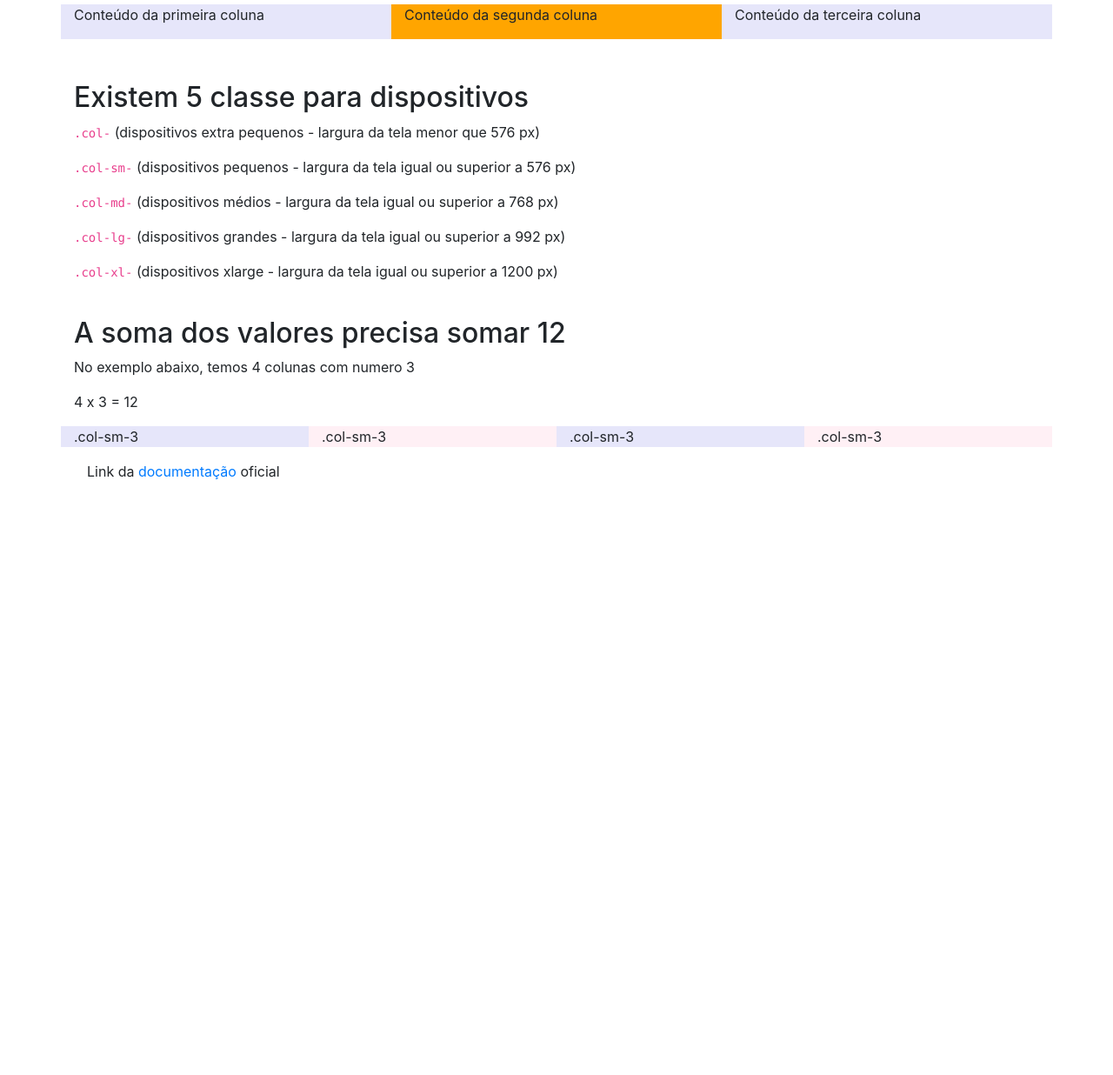
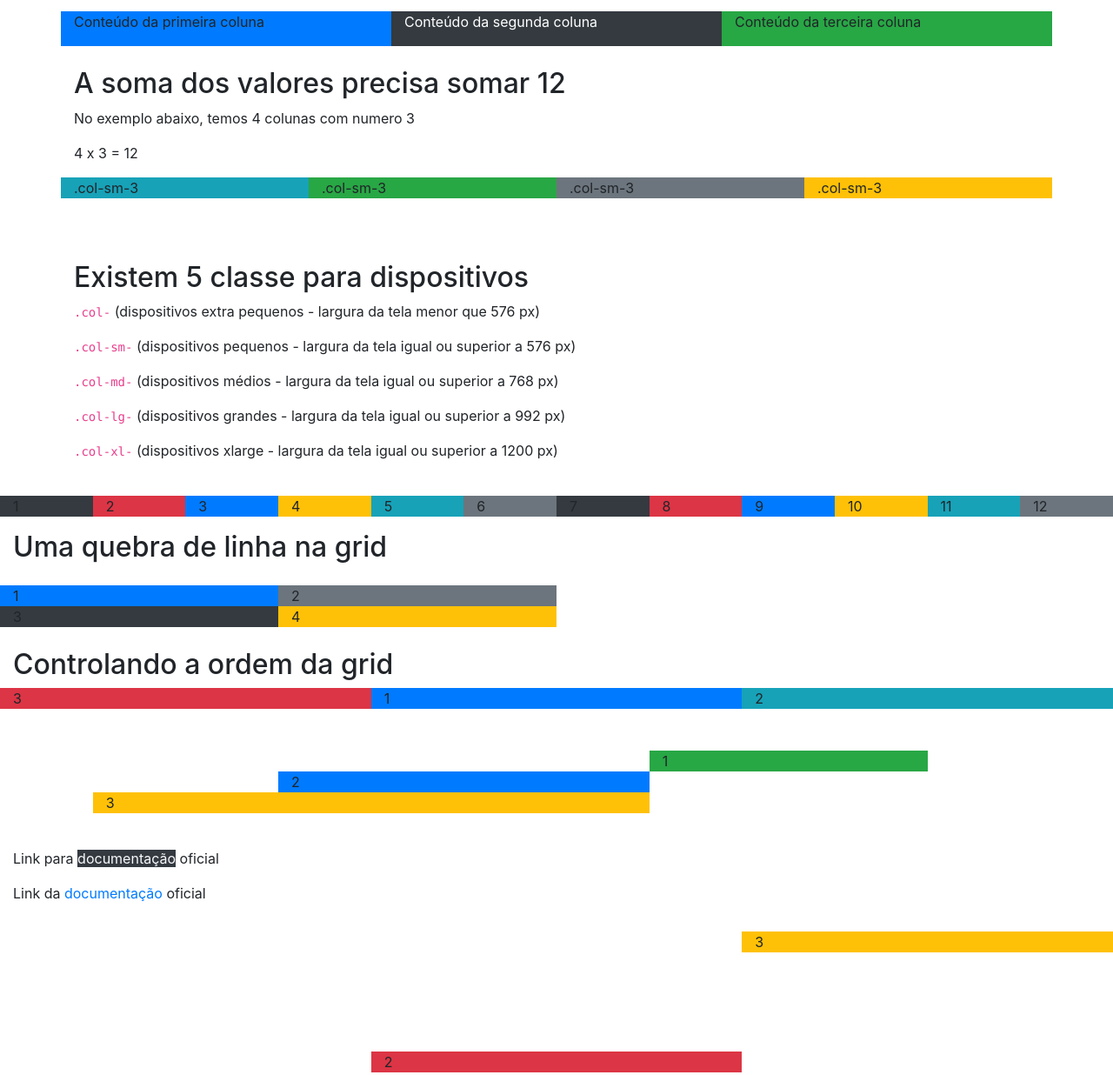
Before and after one commit to endroni/CursoJavaScript, a plain HTML site: page JavaScript_40_BootStrap/bootstrap_03.html in a window 1280 px wide. Shown: the part 881-2117 px from the top of the page at 87% size. Before the commit the page ends 1499 px from the top, so only its background shows below. Drawn offline with Linux system fonts and the light colour scheme.

Commit message:
cores e grid no bootstrap

```diff
--- a/JavaScript_40_BootStrap/bootstrap_03.html
+++ b/JavaScript_40_BootStrap/bootstrap_03.html
@@ -1,5 +1,5 @@
 <!DOCTYPE html>
-<html lang="en">
+<html lang="pt-br">
 <head>
     <meta charset="UTF-8">
     <meta name="viewport" content="width=device-width, initial-scale=1.0">
@@ -18,9 +18,10 @@
             <li><code>.text-primary</code>
                 <div class="text-primary">Um texto primário</div>
             </li>
+            <li><code>.bg-success</code>
+                <div class="bg-success text-white">Um fundo de sucesso</div>
+            </li>
         </ul>
-
-        <p>Link para <a href="https://getbootstrap.com.br/docs/4.1/utilities/colors/" class="text-light bg-dark" target="_blank">documentação</a> oficial</p>
 
         <div class="p-3 mb-2 bg-dark text-white-50">.bg-dark com 50% do branco</div>
         <div class="p-3 mb-2 bg-success text-white">.bg-success</div>
@@ -35,17 +36,31 @@
         <p><code>.col</code> Essa classe deixa o dimensionamento
         por conta do bootstrap</p>
         <div class="row">
-            <div class="col" style="background-color:lavender;">
+            <div class="col bg-primary">
                 <p>Conteúdo da primeira coluna</p>
             </div>
-            <div class="col" style="background-color:orange;">
+            <div class="col bg-dark text-white">
                 <p>Conteúdo da segunda coluna</p>
             </div>
-            <div class="col" style="background-color:lavender;">
+            <div class="col bg-success">
                 <p>Conteúdo da terceira coluna</p>
             </div>
         </div>
     </div>
+
+    <div class="container pb-5">
+        <h2>A soma dos valores precisa somar 12</h2>
+        <p>No exemplo abaixo, temos 4 colunas com numero 3</p>
+        <p>4 x 3 = 12</p>
+        <div class="row">
+            <div class="col-sm-3 bg-info" >.col-sm-3</div>
+            <div class="col-sm-3 bg-success">.col-sm-3</div>
+            <div class="col-sm-3 bg-secondary">.col-sm-3</div>
+            <div class="col-sm-3 bg-warning">.col-sm-3</div>
+        </div>
+    </div>
+
+
     <div class="container py-4">
         <h2>Existem 5 classe para dispositivos</h2>
         <p><code>.col-</code> (dispositivos extra pequenos - largura da tela menor que 576 px)</p>
@@ -55,17 +70,75 @@
         <p><code>.col-xl-</code> (dispositivos xlarge - largura da tela igual ou superior a 1200 px)</p>
     </div>
 
-    <div class="container pb-5">
-        <h2>A soma dos valores precisa somar 12</h2>
-        <p>No exemplo abaixo, temos 4 colunas com numero 3</p>
-        <p>4 x 3 = 12</p>
+    <div class="container-fluid">
         <div class="row">
-            <div class="col-sm-3" style="background-color:lavender;">.col-sm-3</div>
-            <div class="col-sm-3" style="background-color:lavenderblush;">.col-sm-3</div>
-            <div class="col-sm-3" style="background-color:lavender;">.col-sm-3</div>
-            <div class="col-sm-3" style="background-color:lavenderblush;">.col-sm-3</div>
+            <div class=" col-12 col-sm-6 col-md-4 col-lg-2 col-xl-1 bg-dark">1</div>
+            <div class=" col-12 col-sm-6 col-md-4 col-lg-2 col-xl-1 bg-danger">2</div>
+            <div class=" col-12 col-sm-6 col-md-4 col-lg-2 col-xl-1 bg-primary">3</div>
+            <div class=" col-12 col-sm-6 col-md-4 col-lg-2 col-xl-1 bg-warning">4</div>
+            <div class=" col-12 col-sm-6 col-md-4 col-lg-2 col-xl-1 bg-info">5</div>
+            <div class=" col-12 col-sm-6 col-md-4 col-lg-2 col-xl-1 bg-secondary">6</div>
+            <div class=" col-12 col-sm-6 col-md-4 col-lg-2 col-xl-1 bg-dark">7</div>
+            <div class=" col-12 col-sm-6 col-md-4 col-lg-2 col-xl-1 bg-danger">8</div>
+            <div class=" col-12 col-sm-6 col-md-4 col-lg-2 col-xl-1 bg-primary">9</div>
+            <div class=" col-12 col-sm-6 col-md-4 col-lg-2 col-xl-1 bg-warning">10</div>
+            <div class=" col-12 col-sm-6 col-md-4 col-lg-2 col-xl-1 bg-info">11</div>
+            <div class=" col-12 col-sm-6 col-md-4 col-lg-2 col-xl-1 bg-secondary">12</div>
         </div>
-        <div class="container py-3">Link da <a href="https://getbootstrap.com/docs/4.0/layout/grid/" target="_blank">documentação</a> oficial</div>
     </div>
+    <!-- Uma quebra de linha -->
+    <div class="container-fluid">
+        <h2 class="py-3">Uma quebra de linha na grid</h2>
+        <div class="row">
+            <div class="col-3 bg-primary">1</div>
+            <div class="col-3 bg-secondary">2</div>
+            <div class="w-100"></div>
+            <div class="col-3 bg-dark">3</div>
+            <div class="col-3 bg-warning">4</div>
+        </div>
+    </div>
+    <!-- Controlando a ordem -->
+    <!-- A ordem vai de 1 a 12 -->
+    <!-- Isso nos permite manipular elementos no JS -->
+    <div class="container-fluid py-4">
+        <h2>Controlando a ordem da grid</h2>
+        <div class="row">
+            <div class="col-4 bg-primary order-6">1</div>
+            <div class="col-4 bg-info order-12">2</div>
+            <div class="col-4 bg-danger order-1">3</div>
+        </div>
+        <!-- Ele vai comparar os valores. Precisa de pelo menos dois valores para comparar -->
+    </div>
+
+    <!-- OffSet -->
+    <!-- Um espaço (deslocamento) entre as grids -->
+    <div class="container-fluid py-4">
+        <div class="row">
+            <div class="col-3 bg-success offset-7">1</div>
+            <div class="col-4 bg-primary offset-3">2</div>
+            <div class="col-6 bg-warning offset-1">3</div>
+        </div>
+    </div>
+
+
+    <div class="container-fluid py-3">
+        <p>Link para <a href="https://getbootstrap.com.br/docs/4.1/utilities/colors/" class="text-light bg-dark" target="_blank">documentação</a> oficial</p>
+        <p>Link da <a href="https://getbootstrap.com/docs/4.0/layout/grid/" target="_blank">documentação</a> oficial</p>
+    </div>
+
+    <!-- Alinhamento -->
+    <div class="container-fluid">
+        <div class="row h-300">
+            <div class="col-4 align-self-end bg-primary">1</div>
+            <div class="col-4 align-self-center bg-danger">2</div>
+            <div class="col-4 align-self-start bg-warning">3</div>
+        </div>
+    </div>
+
+    <style>
+        .h-300 {
+            height: 300px;
+        }
+    </style>
 </body>
 </html>
```
